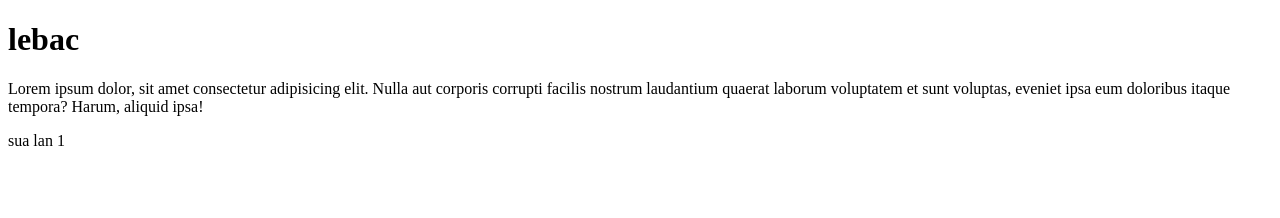
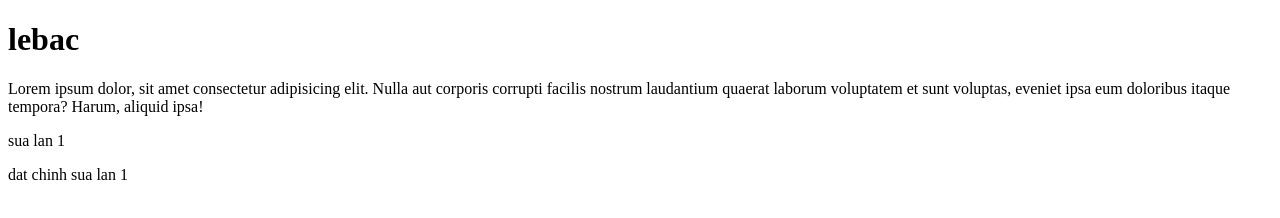
Before and after one commit to backoi/githubtest, a plain HTML site: page index.html in a window 1280 px wide. Drawn offline with Linux system fonts and the light colour scheme.

Commit message:
dat lan 1

```diff
--- a/index.html
+++ b/index.html
@@ -10,5 +10,8 @@
     <h1>lebac</h1>
     <p>Lorem ipsum dolor, sit amet consectetur adipisicing elit. Nulla aut corporis corrupti facilis nostrum laudantium quaerat laborum voluptatem et sunt voluptas, eveniet ipsa eum doloribus itaque tempora? Harum, aliquid ipsa!</p>
     <p>sua lan 1</p>
+    <p>
+        dat chinh sua lan 1
+    </p>
 </body>
 </html>
```
